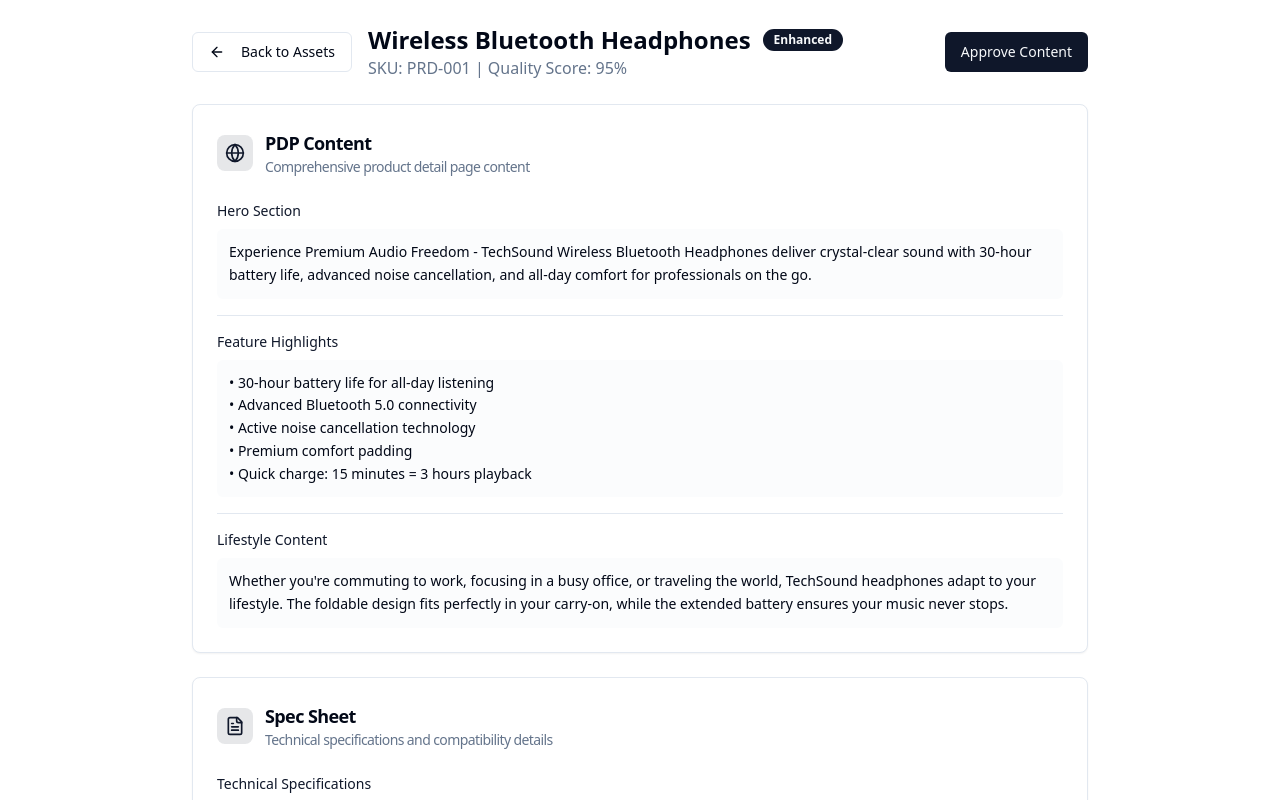
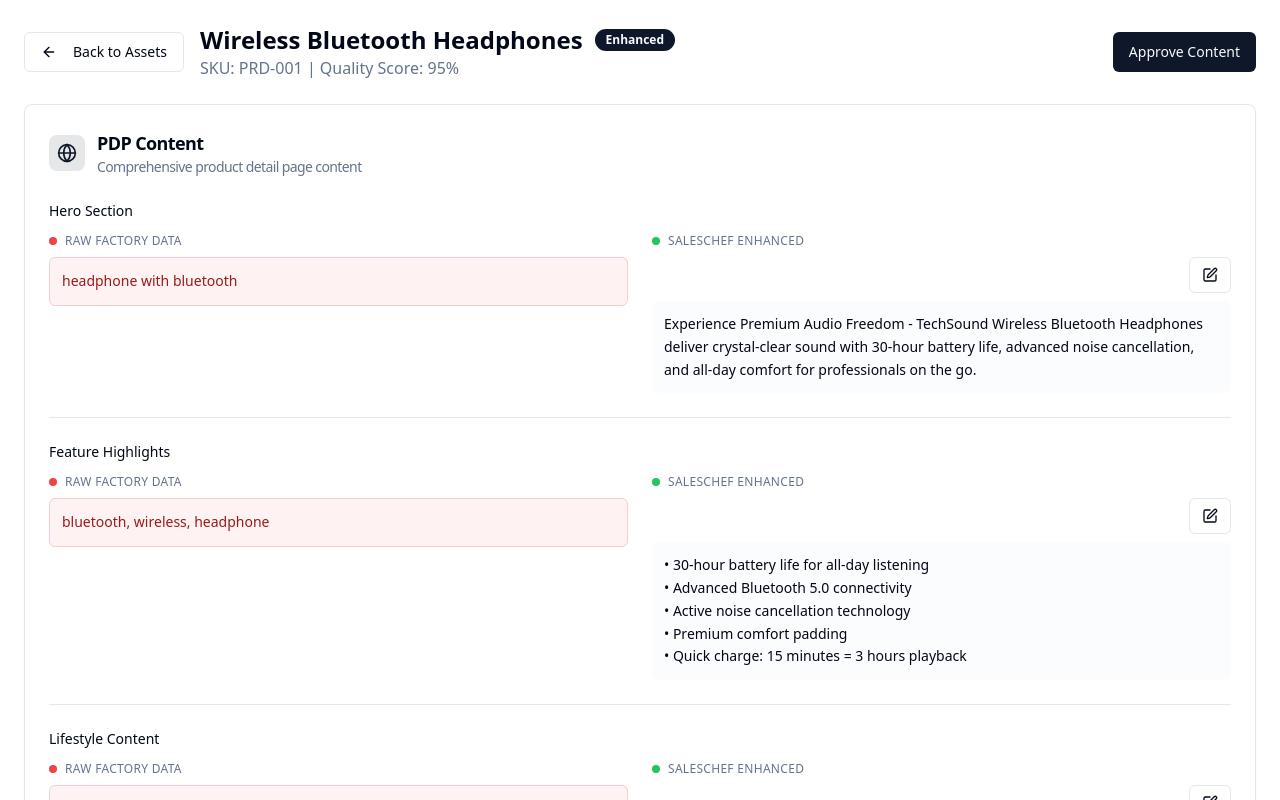
Before and after one commit to ConFrantzeskos/saleschefmvp, a React (Vite) app: page /review/1 in a window 1280 px wide. Shown: the top 800 px of the page. Built offline with nearby package versions, Linux system fonts and the light colour scheme.

Commit message:
feat: Implement side-by-side comparison in review
Displays original raw data alongside SalesChef's enhanced content for easy comparison and editing. Raw data is intentionally "shitty" to represent factory output.

```diff
--- a/src/pages/AssetReview.tsx
+++ b/src/pages/AssetReview.tsx
@@ -1,17 +1,18 @@
 
-import React from 'react';
+import React, { useState } from 'react';
 import { useNavigate, useParams } from 'react-router-dom';
 import { Button } from '@/components/ui/button';
 import { Card, CardContent, CardHeader, CardTitle } from '@/components/ui/card';
 import { Badge } from '@/components/ui/badge';
 import { Separator } from '@/components/ui/separator';
-import { ArrowLeft, Globe, FileText, Image, Mail, Printer, GraduationCap, HelpCircle, Search } from 'lucide-react';
+import { Textarea } from '@/components/ui/textarea';
+import { ArrowLeft, Globe, FileText, Image, Mail, Printer, GraduationCap, HelpCircle, Search, Edit, Save, X } from 'lucide-react';
 
 const AssetReview = () => {
   const navigate = useNavigate();
   const { id } = useParams();
 
-  // Mock data for the asset - in real app this would come from API
+  // Mock data for the asset
   const asset = {
     id: 1,
     sku: "PRD-001",
@@ -22,24 +23,110 @@ const AssetReview = () => {
     quality: 95
   };
 
+  // Raw factory data (poor quality)
+  const rawData = {
+    name: "bluetooth headphone",
+    description: "headphone with bluetooth",
+    features: "bluetooth, wireless, headphone",
+    specs: "bluetooth headphone 40mm driver",
+    price: "$79.99",
+    category: "electronics",
+    compatibility: "phone",
+    battery: "long battery"
+  };
+
+  // Enhanced data sections
+  const [editingField, setEditingField] = useState<string | null>(null);
+  const [enhancedContent, setEnhancedContent] = useState({
+    // PDP Content
+    heroSection: "Experience Premium Audio Freedom - TechSound Wireless Bluetooth Headphones deliver crystal-clear sound with 30-hour battery life, advanced noise cancellation, and all-day comfort for professionals on the go.",
+    featureHighlights: "• 30-hour battery life for all-day listening\n• Advanced Bluetooth 5.0 connectivity\n• Active noise cancellation technology\n• Premium comfort padding\n• Quick charge: 15 minutes = 3 hours playback",
+    lifestyleContent: "Whether you're commuting to work, focusing in a busy office, or traveling the world, TechSound headphones adapt to your lifestyle. The foldable design fits perfectly in your carry-on, while the extended battery ensures your music never stops.",
+
+    // Spec Sheet
+    technicalSpecs: "• Driver Size: 40mm dynamic drivers\n• Frequency Response: 20Hz - 20kHz\n• Bluetooth Version: 5.0\n• Battery Life: 30 hours\n• Charging Time: 2 hours\n• Weight: 250g",
+    compatibilityInfo: "Compatible with all Bluetooth-enabled devices including:\n• iOS devices (iPhone, iPad)\n• Android smartphones and tablets\n• Windows and Mac computers\n• Gaming consoles (PS5, Xbox)\n• Smart TVs and streaming devices",
+    performanceMetrics: "• Signal Range: Up to 33 feet (10 meters)\n• Latency: <40ms for video sync\n• Charging Port: USB-C\n• Codec Support: SBC, AAC, aptX\n• Noise Reduction: Up to 25dB",
+
+    // Sales Sheet
+    keySellingPoints: "✓ Industry-leading 30-hour battery life\n✓ Professional-grade noise cancellation\n✓ Premium comfort for all-day wear\n✓ Universal compatibility\n✓ Rapid charging technology",
+    competitiveAdvantages: "• 25% longer battery life than leading competitors\n• Superior noise cancellation vs Sony WH-1000XM4\n• More comfortable than Bose QuietComfort 45\n• Better value proposition than Apple AirPods Max\n• Faster charging than market average",
+    valueProposition: "Premium audio experience at mid-range pricing. TechSound delivers flagship features typically found in $300+ headphones at an accessible $79.99 price point, making professional-grade audio accessible to everyone.",
+
+    // SEO Content
+    metaTitle: "TechSound Wireless Bluetooth Headphones - 30Hr Battery Life | Noise Cancelling",
+    metaDescription: "Experience premium audio with TechSound wireless headphones. 30-hour battery, active noise cancellation, and crystal-clear sound quality. Free shipping on orders over $50.",
+    seoKeywords: "Primary: wireless bluetooth headphones, noise cancelling headphones\nSecondary: long battery life headphones, comfortable headphones, professional audio\nLong-tail: best wireless headphones for work, bluetooth headphones 30 hour battery",
+
+    // Email Marketing
+    subjectLines: "• Your audio upgrade is here - 30% off TechSound headphones\n• Finally, headphones that last as long as your workday\n• Premium sound without the premium price tag\n• Last chance: TechSound headphones at launch price",
+    productAnnouncements: "Introducing TechSound Wireless Headphones - the perfect blend of premium audio quality and all-day comfort. With 30-hour battery life and professional-grade noise cancellation, these headphones are designed for the modern professional who demands excellence.",
+    promotionalCopy: "Limited Time: Get your TechSound headphones for just $79.99 (RRP $99.99). Free shipping included. 30-day money-back guarantee. Don't let poor audio quality hold back your productivity - upgrade today."
+  });
+
+  const handleEdit = (field: string) => {
+    setEditingField(field);
+  };
+
+  const handleSave = (field: string) => {
+    setEditingField(null);
+    // In real app, would save to backend
+  };
+
+  const handleCancel = () => {
+    setEditingField(null);
+    // In real app, would revert changes
+  };
+
+  const handleContentChange = (field: string, value: string) => {
+    setEnhancedContent(prev => ({
+      ...prev,
+      [field]: value
+    }));
+  };
+
+  const EditableField = ({ field, label, content }: { field: string; label: string; content: string }) => (
+    <div>
+      <div className="flex items-center justify-between mb-2">
+        <h4 className="font-medium text-sm text-primary">{label}</h4>
+        {editingField === field ? (
+          <div className="flex space-x-1">
+            <Button size="sm" variant="outline" onClick={() => handleSave(field)}>
+              <Save className="w-3 h-3" />
+            </Button>
+            <Button size="sm" variant="outline" onClick={handleCancel}>
+              <X className="w-3 h-3" />
+            </Button>
+          </div>
+        ) : (
+          <Button size="sm" variant="outline" onClick={() => handleEdit(field)}>
+            <Edit className="w-3 h-3" />
+          </Button>
+        )}
+      </div>
+      {editingField === field ? (
+        <Textarea
+          value={content}
+          onChange={(e) => handleContentChange(field, e.target.value)}
+          className="min-h-[100px] text-sm"
+        />
+      ) : (
+        <div className="text-sm leading-relaxed whitespace-pre-line bg-muted/30 p-3 rounded-md">
+          {content}
+        </div>
+      )}
+    </div>
+  );
+
   const contentSections = [
     {
       icon: Globe,
       title: "PDP Content",
       description: "Comprehensive product detail page content",
       items: [
-        {
-          label: "Hero Section",
-          content: "Experience Premium Audio Freedom - TechSound Wireless Bluetooth Headphones deliver crystal-clear sound with 30-hour battery life, advanced noise cancellation, and all-day comfort for professionals on the go."
-        },
-        {
-          label: "Feature Highlights",
-          content: "• 30-hour battery life for all-day listening\n• Advanced Bluetooth 5.0 connectivity\n• Active noise cancellation technology\n• Premium comfort padding\n• Quick charge: 15 minutes = 3 hours playback"
-        },
-        {
-          label: "Lifestyle Content",
-          content: "Whether you're commuting to work, focusing in a busy office, or traveling the world, TechSound headphones adapt to your lifestyle. The foldable design fits perfectly in your carry-on, while the extended battery ensures your music never stops."
-        }
+        { field: "heroSection", label: "Hero Section", enhanced: enhancedContent.heroSection, raw: rawData.description },
+        { field: "featureHighlights", label: "Feature Highlights", enhanced: enhancedContent.featureHighlights, raw: rawData.features },
+        { field: "lifestyleContent", label: "Lifestyle Content", enhanced: enhancedContent.lifestyleContent, raw: "good headphone for use" }
       ]
     },
     {
@@ -47,18 +134,9 @@ const AssetReview = () => {
       title: "Spec Sheet",
       description: "Technical specifications and compatibility details",
       items: [
-        {
-          label: "Technical Specifications",
-          content: "• Driver Size: 40mm dynamic drivers\n• Frequency Response: 20Hz - 20kHz\n• Bluetooth Version: 5.0\n• Battery Life: 30 hours\n• Charging Time: 2 hours\n• Weight: 250g"
-        },
-        {
-          label: "Compatibility Information",
-          content: "Compatible with all Bluetooth-enabled devices including:\n• iOS devices (iPhone, iPad)\n• Android smartphones and tablets\n• Windows and Mac computers\n• Gaming consoles (PS5, Xbox)\n• Smart TVs and streaming devices"
-        },
-        {
-          label: "Performance Metrics",
-          content: "• Signal Range: Up to 33 feet (10 meters)\n• Latency: <40ms for video sync\n• Charging Port: USB-C\n• Codec Support: SBC, AAC, aptX\n• Noise Reduction: Up to 25dB"
-        }
+        { field: "technicalSpecs", label: "Technical Specifications", enhanced: enhancedContent.technicalSpecs, raw: rawData.specs },
+        { field: "compatibilityInfo", label: "Compatibility Information", enhanced: enhancedContent.compatibilityInfo, raw: rawData.compatibility },
+        { field: "performanceMetrics", label: "Performance Metrics", enhanced: enhancedContent.performanceMetrics, raw: "good performance" }
       ]
     },
     {
@@ -66,18 +144,9 @@ const AssetReview = () => {
       title: "Sales Sheet",
       description: "Sales-focused content and competitive positioning",
       items: [
-        {
-          label: "Key Selling Points",
-          content: "✓ Industry-leading 30-hour battery life\n✓ Professional-grade noise cancellation\n✓ Premium comfort for all-day wear\n✓ Universal compatibility\n✓ Rapid charging technology"
-        },
-        {
-          label: "Competitive Advantages",
-          content: "• 25% longer battery life than leading competitors\n• Superior noise cancellation vs Sony WH-1000XM4\n• More comfortable than Bose QuietComfort 45\n• Better value proposition than Apple AirPods Max\n• Faster charging than market average"
-        },
-        {
-          label: "Value Proposition",
-          content: "Premium audio experience at mid-range pricing. TechSound delivers flagship features typically found in $300+ headphones at an accessible $79.99 price point, making professional-grade audio accessible to everyone."
-        }
+        { field: "keySellingPoints", label: "Key Selling Points", enhanced: enhancedContent.keySellingPoints, raw: "good headphone with bluetooth" },
+        { field: "competitiveAdvantages", label: "Competitive Advantages", enhanced: enhancedContent.competitiveAdvantages, raw: "better than other headphone" },
+        { field: "valueProposition", label: "Value Proposition", enhanced: enhancedContent.valueProposition, raw: "good value headphone $79.99" }
       ]
     },
     {
@@ -85,18 +154,9 @@ const AssetReview = () => {
       title: "SEO Content",
       description: "Search-optimized content for maximum visibility",
       items: [
-        {
-          label: "Meta Title",
-          content: "TechSound Wireless Bluetooth Headphones - 30Hr Battery Life | Noise Cancelling"
-        },
-        {
-          label: "Meta Description",
-          content: "Experience premium audio with TechSound wireless headphones. 30-hour battery, active noise cancellation, and crystal-clear sound quality. Free shipping on orders over $50."
-        },
-        {
-          label: "SEO Keywords",
-          content: "Primary: wireless bluetooth headphones, noise cancelling headphones\nSecondary: long battery life headphones, comfortable headphones, professional audio\nLong-tail: best wireless headphones for work, bluetooth headphones 30 hour battery"
-        }
+        { field: "metaTitle", label: "Meta Title", enhanced: enhancedContent.metaTitle, raw: "bluetooth headphone" },
+        { field: "metaDescription", label: "Meta Description", enhanced: enhancedContent.metaDescription, raw: "headphone with bluetooth for phone" },
+        { field: "seoKeywords", label: "SEO Keywords", enhanced: enhancedContent.seoKeywords, raw: "headphone, bluetooth" }
       ]
     },
     {
@@ -104,82 +164,16 @@ const AssetReview = () => {
       title: "Email Marketing",
       description: "Campaign-ready email content",
       items: [
-        {
-          label: "Subject Lines",
-          content: "• Your audio upgrade is here - 30% off TechSound headphones\n• Finally, headphones that last as long as your workday\n• Premium sound without the premium price tag\n• Last chance: TechSound headphones at launch price"
-        },
-        {
-          label: "Product Announcements",
-          content: "Introducing TechSound Wireless Headphones - the perfect blend of premium audio quality and all-day comfort. With 30-hour battery life and professional-grade noise cancellation, these headphones are designed for the modern professional who demands excellence."
-        },
-        {
-          label: "Promotional Copy",
-          content: "Limited Time: Get your TechSound headphones for just $79.99 (RRP $99.99). Free shipping included. 30-day money-back guarantee. Don't let poor audio quality hold back your productivity - upgrade today."
-        }
-      ]
-    },
-    {
-      icon: Printer,
-      title: "Print Collateral",
-      description: "Print-ready marketing materials",
-      items: [
-        {
-          label: "Brochure Content",
-          content: "TECHSOUND WIRELESS HEADPHONES\n\nPremium Audio. All-Day Comfort.\n\nKey Features:\n→ 30-hour battery life\n→ Active noise cancellation\n→ Bluetooth 5.0 connectivity\n→ Quick charge technology\n→ Foldable design\n\nPerfect for professionals, students, and audio enthusiasts who demand quality."
-        },
-        {
-          label: "Data Sheet",
-          content: "TECHNICAL SPECIFICATIONS\nModel: TechSound Pro\nDriver: 40mm dynamic\nBattery: 30 hours playback\nCharging: USB-C, 2 hours full charge\nWeight: 250g\nConnectivity: Bluetooth 5.0\nRange: 10 meters\nWarranty: 2 years"
-        },
-        {
-          label: "Catalog Entry",
-          content: "TechSound Wireless Bluetooth Headphones - SKU: PRD-001\nPremium wireless headphones featuring 30-hour battery life, active noise cancellation, and professional-grade audio quality. Ideal for business, travel, and everyday use.\nPrice: $79.99 | Category: Audio > Headphones"
-        }
-      ]
-    },
-    {
-      icon: GraduationCap,
-      title: "Internal Training",
-      description: "Sales team enablement materials",
-      items: [
-        {
-          label: "Feature Guide",
-          content: "SALES FEATURE GUIDE\n\n1. Battery Life (30 hours)\n   - Positioning: 'All-day listening without interruption'\n   - Proof point: Longest in price category\n\n2. Noise Cancellation\n   - Positioning: 'Professional-grade focus'\n   - Proof point: 25dB reduction\n\n3. Comfort\n   - Positioning: 'Designed for extended wear'\n   - Proof point: Memory foam padding"
-        },
-        {
-          label: "Selling Points",
-          content: "PRIMARY BENEFITS:\n• Productivity: Uninterrupted focus with noise cancellation\n• Convenience: 30-hour battery eliminates charging anxiety\n• Quality: Premium audio at accessible price\n• Versatility: Perfect for work, travel, and leisure\n• Reliability: Bluetooth 5.0 ensures stable connection"
-        },
-        {
-          label: "Objection Handlers",
-          content: "COMMON OBJECTIONS:\n\nQ: 'Too expensive for Bluetooth headphones'\nA: 'At $79.99, you're getting 30-hour battery and noise cancellation - features typically found in $200+ headphones.'\n\nQ: 'Will they work with my iPhone?'\nA: 'Yes, they're compatible with all Bluetooth devices including iPhone, Android, laptops, and tablets.'"
-        }
-      ]
-    },
-    {
-      icon: HelpCircle,
-      title: "FAQ Content",
-      description: "Customer support and frequently asked questions",
-      items: [
-        {
-          label: "Product FAQs",
-          content: "Q: How long does the battery actually last?\nA: Up to 30 hours of continuous playback at moderate volume with noise cancellation off. With noise cancellation on, expect 24-26 hours.\n\nQ: Can I use them while exercising?\nA: While not specifically designed for sports, they're suitable for light exercise. They're not waterproof but can handle light moisture.\n\nQ: Do they work for phone calls?\nA: Yes, they feature a built-in microphone optimized for clear voice calls and video conferences."
-        },
-        {
-          label: "Technical Support",
-          content: "TROUBLESHOOTING:\n\nConnection Issues:\n1. Ensure Bluetooth is enabled on your device\n2. Clear Bluetooth cache (Android) or forget/re-pair (iOS)\n3. Reset headphones by holding power button for 10 seconds\n\nAudio Quality Issues:\n1. Check codec compatibility (AAC for iOS, aptX for Android)\n2. Ensure headphones are fully charged\n3. Move closer to source device (within 10 meters)"
-        },
-        {
-          label: "Usage Guidance",
-          content: "GETTING STARTED:\n\n1. First Use:\n   - Charge for 2 hours before first use\n   - Download TechSound app for firmware updates\n\n2. Pairing:\n   - Hold power button for 3 seconds until blue light flashes\n   - Select 'TechSound Pro' from device Bluetooth menu\n\n3. Controls:\n   - Power: Long press power button\n   - Volume: Use device controls or side buttons\n   - Noise cancellation: Double-tap left ear cup"
-        }
+        { field: "subjectLines", label: "Subject Lines", enhanced: enhancedContent.subjectLines, raw: "new headphone available" },
+        { field: "productAnnouncements", label: "Product Announcements", enhanced: enhancedContent.productAnnouncements, raw: "we have new bluetooth headphone" },
+        { field: "promotionalCopy", label: "Promotional Copy", enhanced: enhancedContent.promotionalCopy, raw: "buy headphone now $79.99" }
       ]
     }
   ];
 
   return (
     <div className="min-h-screen bg-background p-6">
-      <div className="max-w-4xl mx-auto">
+      <div className="max-w-7xl mx-auto">
         <div className="flex items-center space-x-4 mb-6">
           <Button variant="outline" onClick={() => navigate('/review')}>
             <ArrowLeft className="w-4 h-4 mr-2" />
@@ -215,14 +209,36 @@ const AssetReview = () => {
                     </div>
                   </CardTitle>
                 </CardHeader>
-                <CardContent className="space-y-4">
+                <CardContent className="space-y-6">
                   {section.items.map((item, itemIndex) => (
                     <div key={itemIndex}>
-                      <h4 className="font-medium text-sm mb-2 text-primary">{item.label}</h4>
-                      <div className="text-sm leading-relaxed whitespace-pre-line bg-muted/30 p-3 rounded-md">
-                        {item.content}
+                      <h4 className="font-medium text-sm mb-3 text-foreground">{item.label}</h4>
+                      <div className="grid grid-cols-2 gap-6">
+                        {/* Raw Data Column */}
+                        <div>
+                          <div className="flex items-center space-x-2 mb-2">
+                            <div className="w-2 h-2 bg-red-500 rounded-full"></div>
+                            <span className="text-xs font-medium text-muted-foreground uppercase tracking-wide">Raw Factory Data</span>
+                          </div>
+                          <div className="text-sm leading-relaxed bg-red-50 border border-red-200 p-3 rounded-md text-red-800">
+                            {item.raw}
+                          </div>
+                        </div>
+
+                        {/* Enhanced Data Column */}
+                        <div>
+                          <div className="flex items-center space-x-2 mb-2">
+                            <div className="w-2 h-2 bg-green-500 rounded-full"></div>
+                            <span className="text-xs font-medium text-muted-foreground uppercase tracking-wide">SalesChef Enhanced</span>
+                          </div>
+                          <EditableField
+                            field={item.field}
+                            label=""
+                            content={item.enhanced}
+                          />
+                        </div>
                       </div>
-                      {itemIndex < section.items.length - 1 && <Separator className="mt-4" />}
+                      {itemIndex < section.items.length - 1 && <Separator className="mt-6" />}
                     </div>
                   ))}
                 </CardContent>
```
